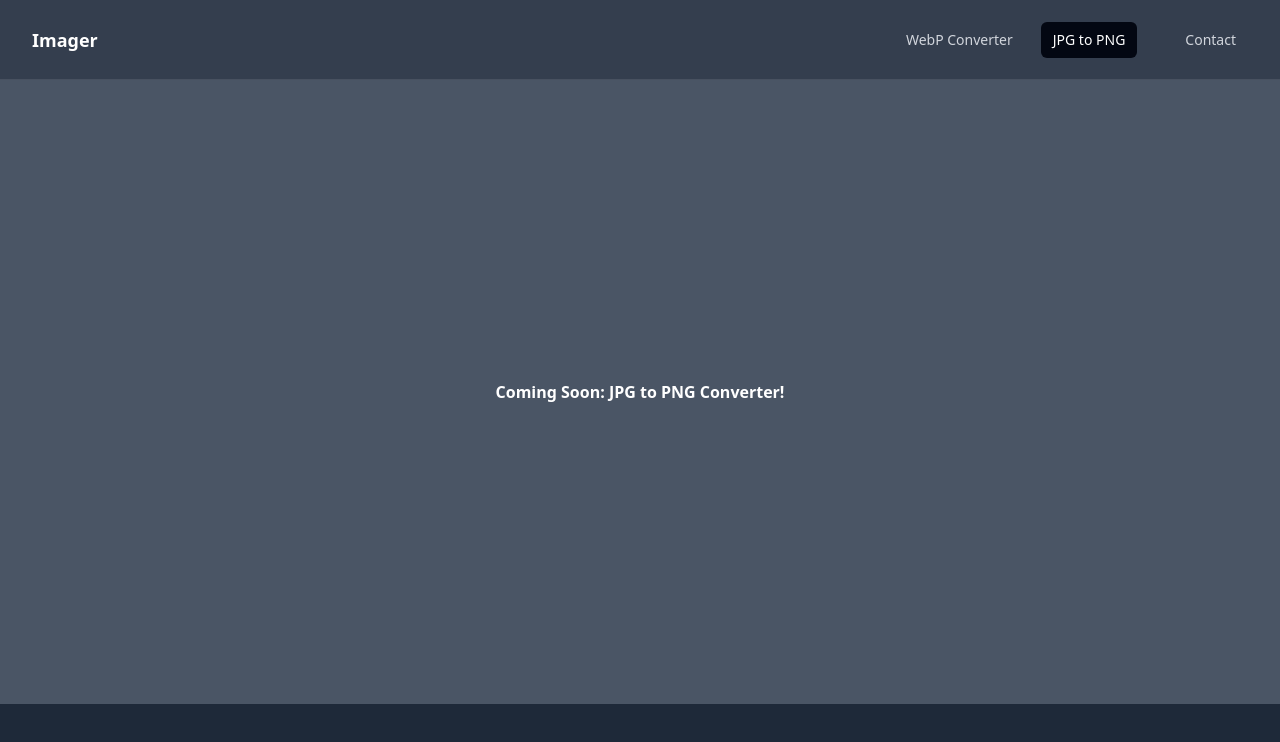
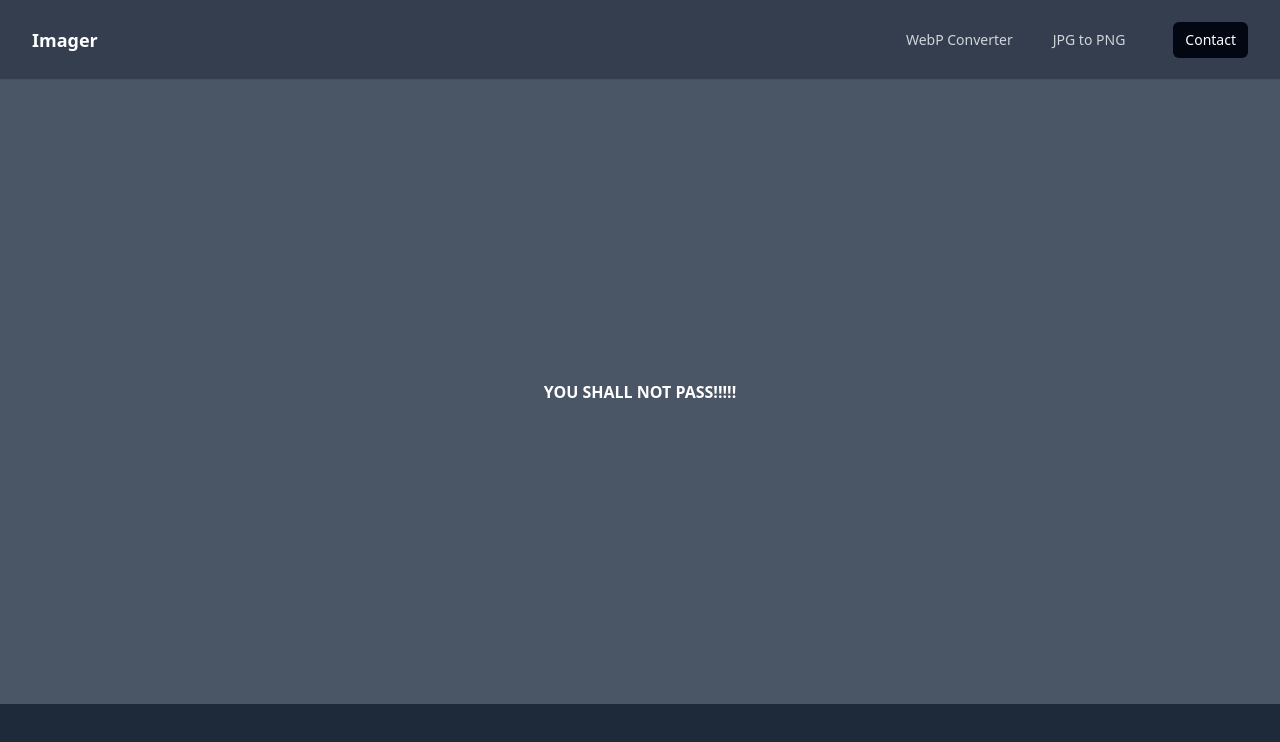
Before and after one commit to yogisyo16/imageConverter, a Vue app: page / in a window 1280 px wide. Both pictures are taken after a click on the button "Contact". Shown: the top 742 px of the page. Built offline with nearby package versions, Linux system fonts and the light colour scheme.

Commit message:
Update: Contact with some context

```diff
--- a/src/App.vue
+++ b/src/App.vue
@@ -27,7 +27,7 @@ const currentPage = ref("webp");
                 v-else-if="currentPage === 'help'"
                 class="text-white font-bold"
             >
-                Add more please
+                YOU SHALL NOT PASS!!!!!
             </div>
         </main>
 
--- a/src/components/NavbarType.vue
+++ b/src/components/NavbarType.vue
@@ -53,7 +53,7 @@ const handlePageChange = (page: string) => {
                         </button>
                         <div class="flex pl-5">
                             <button
-                                @click="emit('change-page', 'jpg-png')"
+                                @click="emit('change-page', 'help')"
                                 :class="[
                                     currentPage === 'help'
                                         ? 'bg-gray-950 text-white'
@@ -143,7 +143,7 @@ const handlePageChange = (page: string) => {
                         JPG to PNG
                     </button>
                     <button
-                        @click="emit('change-page', 'jpg-png')"
+                        @click="handlePageChange('help')"
                         :class="[
                             currentPage === 'help'
                                 ? 'bg-gray-950 text-white'
```
